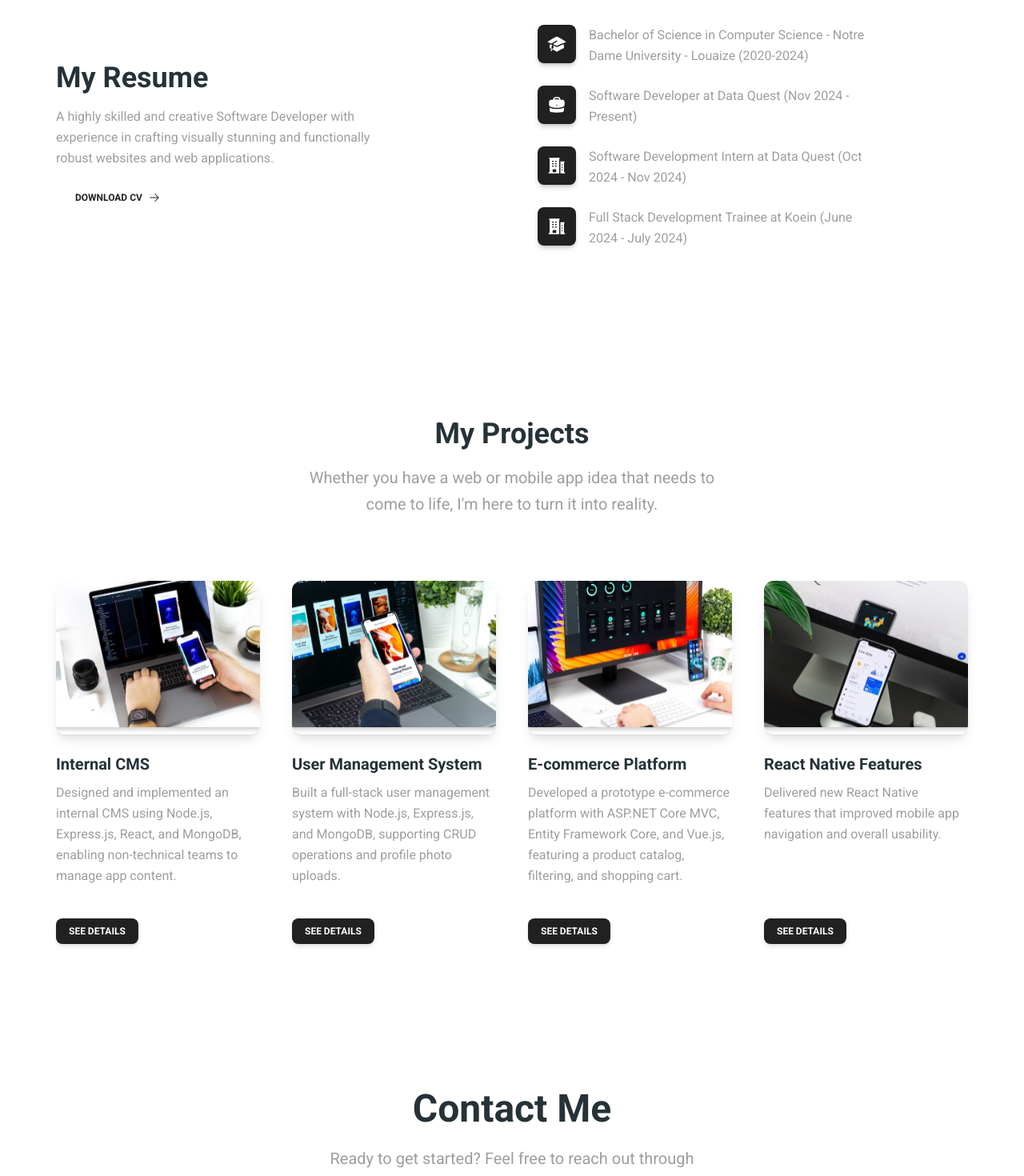
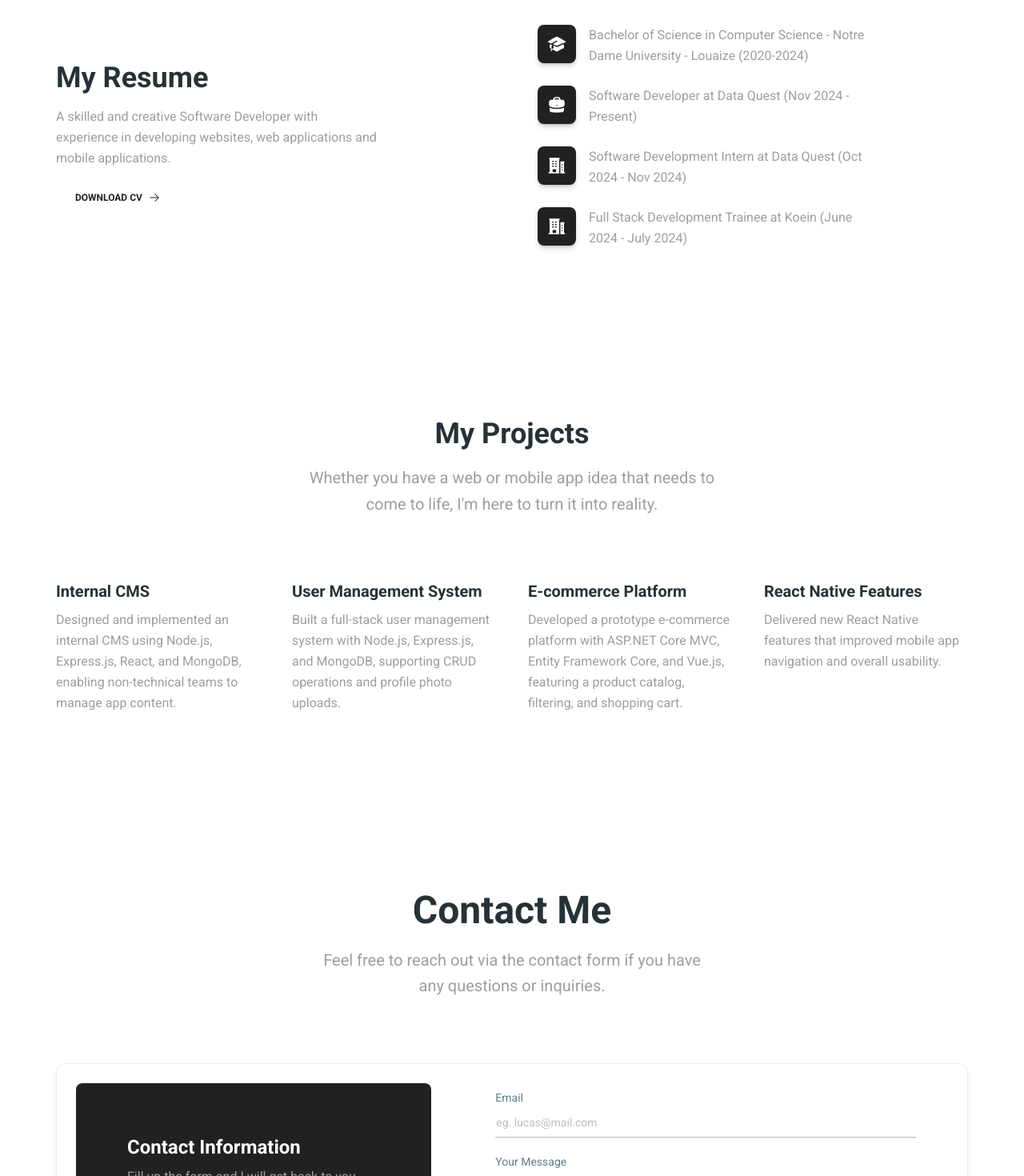
Before and after one commit to salimraji/Portfolio, a Next.js app: page / in a window 1280 px wide. Shown: the part 1520-2990 px from the top of the page at 80% size. Built offline with nearby package versions, Linux system fonts and the light colour scheme.

Commit message:
--fix : updating descriptions

```diff
--- a/src/app/contact-form.tsx
+++ b/src/app/contact-form.tsx
@@ -52,8 +52,7 @@ export function ContactForm() {
           variant="lead"
           className="mx-auto w-full lg:w-5/12 !text-gray-500"
         >
-          Ready to get started? Feel free to reach out through the contact form,
-          and let&apos;s embark on a journey of innovation and success.
+          Feel free to reach out via the contact form if you have any questions or inquiries.
         </Typography>
       </div>
       <div>
--- a/src/app/resume.tsx
+++ b/src/app/resume.tsx
@@ -37,7 +37,7 @@ export function Resume() {
             My Resume
           </Typography>
           <Typography className="mb-4 mt-3 w-9/12 font-normal !text-gray-500">
-            A highly skilled and creative Software Developer with experience in crafting visually stunning and functionally robust websites and web applications.
+            A skilled and creative Software Developer with experience in developing websites, web applications and mobile applications.
           </Typography>
           <a href="/Salim Raji Resume.pdf" download>
             <Button
--- a/src/components/project-card.tsx
+++ b/src/components/project-card.tsx
@@ -16,7 +16,7 @@ interface ProjectCardProps {
 export function ProjectCard({ img, title, desc }: ProjectCardProps) {
   return (
     <Card color="transparent" shadow={false} className="flex flex-col">
-      <CardHeader floated={false} className="mx-0 mt-0 mb-6 h-48">
+      {/* <CardHeader floated={false} className="mx-0 mt-0 mb-6 h-48">
         <Image
           src={img}
           alt={title}
@@ -24,7 +24,7 @@ export function ProjectCard({ img, title, desc }: ProjectCardProps) {
           height={768}
           className="h-full w-full object-cover"
         />
-      </CardHeader>
+      </CardHeader> */}
       <CardBody className="p-0 flex flex-col flex-grow">
         <div>
           <a
@@ -40,9 +40,9 @@ export function ProjectCard({ img, title, desc }: ProjectCardProps) {
           </Typography>
         </div>
         <div className="mt-auto pt-4">
-          <Button color="gray" size="sm">
+          {/* <Button color="gray" size="sm">
             see details
-          </Button>
+          </Button> */}
         </div>
       </CardBody>
     </Card>
```
